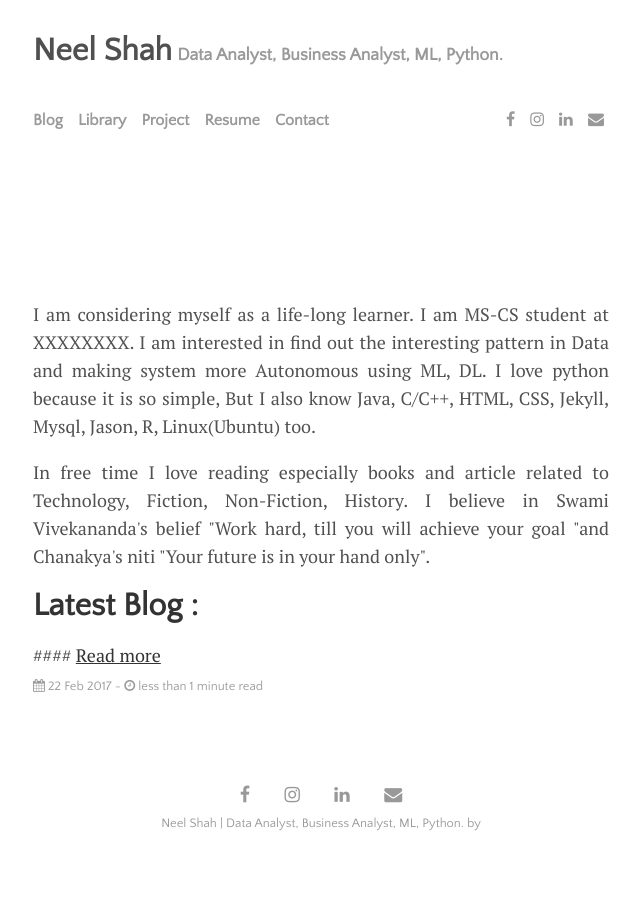
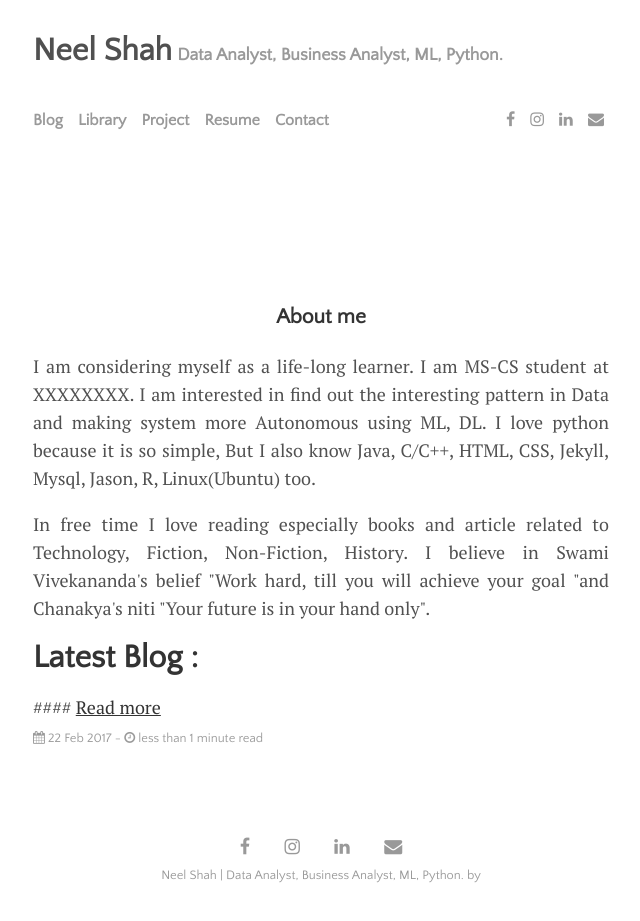
Before and after one commit to NeelShah18/neelshah18.github.io, a Jekyll site: the page built from index.html, in a window 1280 px wide. Shown: the whole page, without its empty margins (319-959 px from the left). Built offline with Jekyll 4.4.1, drawn with Linux system fonts in a browser that asks for light colours; nearby versions of some CDN libraries; the list of posts is cut into pages by our own code; before the commit the page ends 900 px from its top, so only the background shows below that.

Commit message:
Update index.html

```diff
--- a/index.html
+++ b/index.html
@@ -4,6 +4,7 @@ title: Home
 ---
 <br>
 <br>
+<h3 style="text-align: center;">About me</h3>
 <p style="text-align: justify;">
 I am considering myself as a life-long learner. I am MS-CS student at XXXXXXXX. I am interested in find out the interesting pattern in Data and making system more Autonomous using ML, DL. I love python because it is so simple, But I also know Java, C/C++, HTML, CSS,  Jekyll, Mysql, Jason, R,  Linux(Ubuntu) too.
 </p>
```
